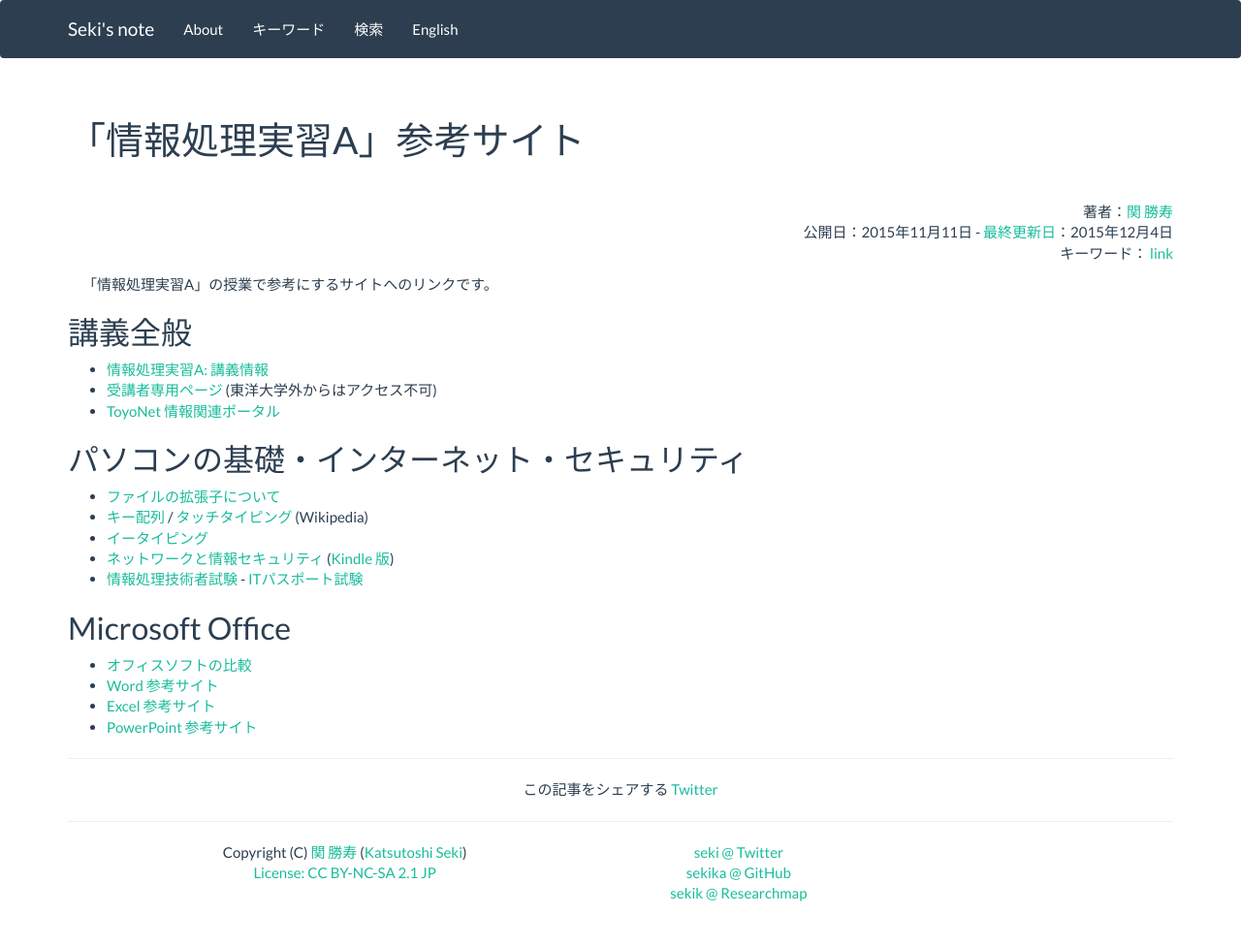
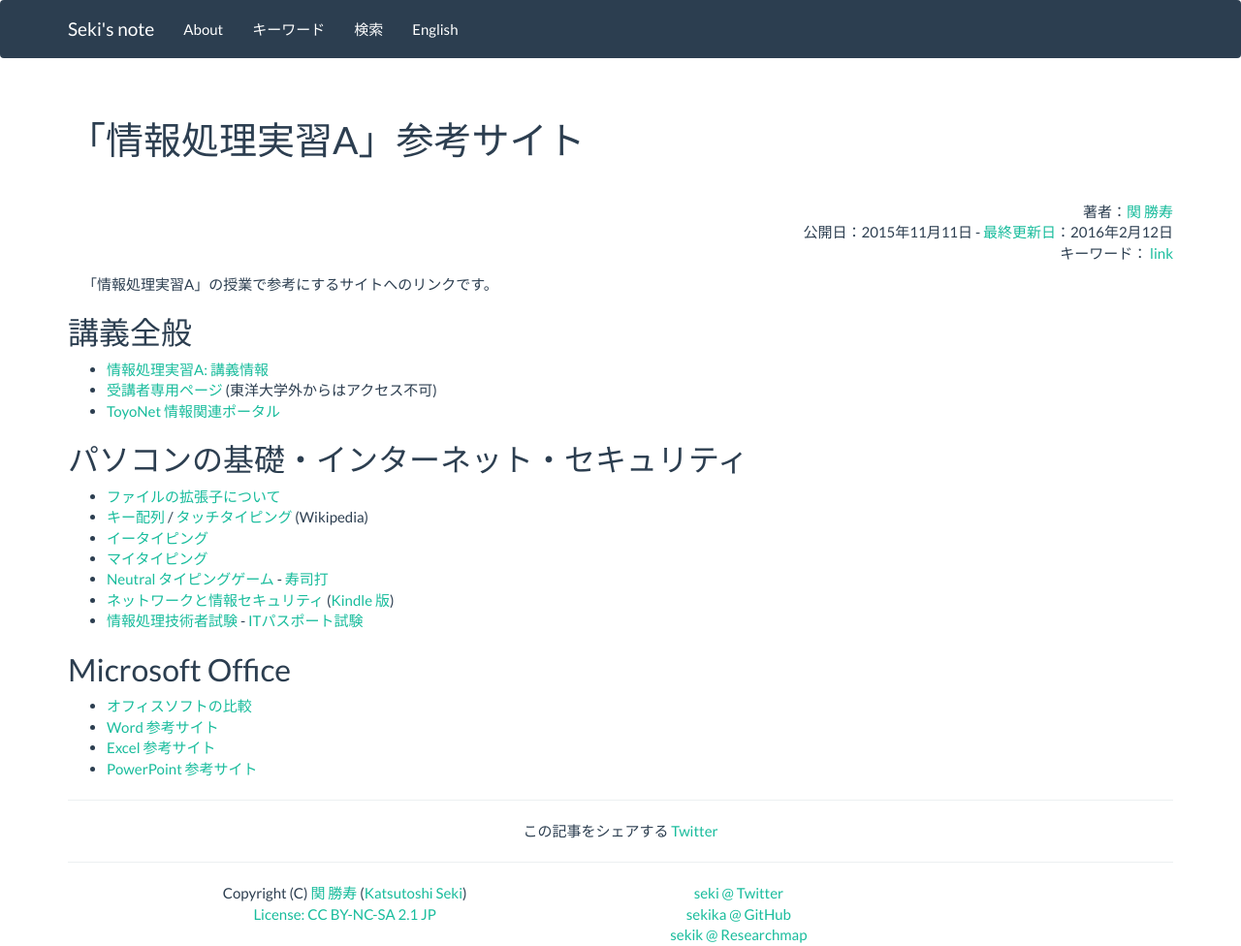
Before and after one commit to sekika/sekika.github.io, a Jekyll site: the page built from _posts/2015-11-11-joho-a-link.md, in a window 1280 px wide. Shown: the whole page at 97% size. Built offline with Jekyll 4.4.1, drawn with Linux system fonts in a browser that asks for light colours; nearby versions of some CDN libraries; comment, search, counter and statistics services are not loaded; before the commit the page ends 933 px from its top, so only the background shows below that.

Commit message:
Added 2 links of typing pages

```diff
--- a/_posts/2015-11-11-joho-a-link.md
+++ b/_posts/2015-11-11-joho-a-link.md
@@ -2,7 +2,7 @@
 layout: post
 title: 「情報処理実習A」参考サイト
 date: 2015-11-11 08:35:42 +0000
-update: 2015-12-04 10:37:46 +0000
+update: 2016-02-12 11:49:40 +0000
 tag: link
 ---
 「情報処理実習A」の授業で参考にするサイトへのリンクです。
@@ -17,6 +17,8 @@ tag: link
 - [ファイルの拡張子について]({% post_url 2015-11-17-file-extension %})
 - [キー配列](https://ja.wikipedia.org/wiki/%E3%82%AD%E3%83%BC%E9%85%8D%E5%88%97) / [タッチタイピング](https://ja.wikipedia.org/wiki/%E3%82%BF%E3%83%83%E3%83%81%E3%82%BF%E3%82%A4%E3%83%94%E3%83%B3%E3%82%B0) (Wikipedia)
 - [イータイピング](http://www.e-typing.ne.jp/)
+- [マイタイピング](http://typing.twi1.me/)
+- [Neutral タイピングゲーム](http://neutralx0.net/game.html) - [寿司打](http://typing.sakura.ne.jp/sushida/)
 - [ネットワークと情報セキュリティ](http://www2.toyo.ac.jp/~seki_k/security/) (<a href="http://www.amazon.co.jp/%E3%83%8D%E3%83%83%E3%83%88%E3%83%AF%E3%83%BC%E3%82%AF%E3%81%A8%E6%83%85%E5%A0%B1%E3%82%BB%E3%82%AD%E3%83%A5%E3%83%AA%E3%83%86%E3%82%A3-ebook/dp/B00ADA0MC8">Kindle 版</a>)
 - [情報処理技術者試験](https://www.jitec.ipa.go.jp/) - [ITパスポート試験](https://www3.jitec.ipa.go.jp/JitesCbt/index.html)
 
```
